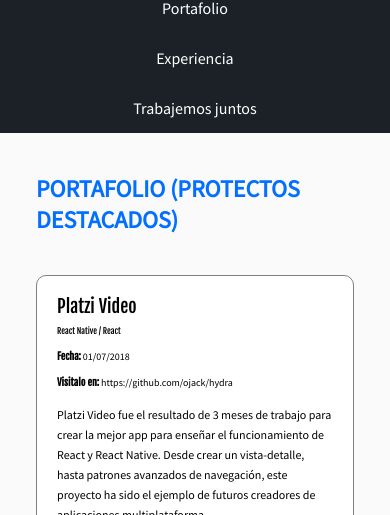
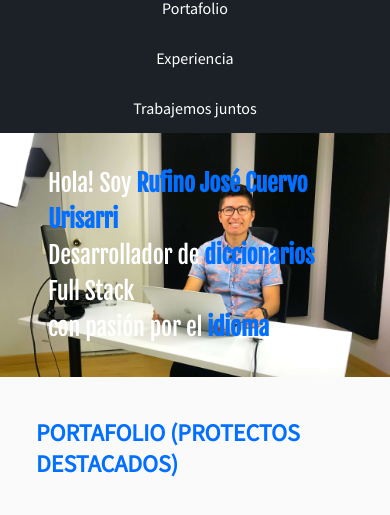
Before and after one commit to Conit0/desarrolloWeb, a plain HTML site: page index.html in a window 390 px wide. Shown: the part 71-586 px from the top of the page. Drawn offline with Linux system fonts and the light colour scheme.

Commit message:
Ajustando nuestra sección principal

```diff
--- a/css/estilos.css
+++ b/css/estilos.css
@@ -323,10 +323,47 @@ figure {
   .wrapper {
     padding: 0 1em;
   }
+
+  .hero {
+    height: auto;
+    position: relative;
+    overflow: hidden;
+    padding: 2em;
+  }
+  .hero-image {
+    position: absolute;
+    z-index: 1;
+    left: 0;
+    right: 0;
+    top: 0;
+    bottom: 0;
+    width: 100%;
+  }
+  h1 {
+    font-size: 2em;
+    z-index: 2;
+  }
 }
 
 /* Un pixel más abajo del Ipad */
 @media screen and (max-width: 767px) {
+  .hero {
+    height: auto;
+    position: relative;
+  }
+  .hero-image {
+    position: absolute;
+    z-index: 1;
+    left: 0;
+    right: 0;
+    top: 0;
+    bottom: 0;
+  }
+  h1 {
+    font-size: 2em;
+    z-index: 2;
+  }
+
   .header {
     display: block;
     height: auto;
@@ -385,6 +422,9 @@ figure {
 }
 
 @media screen and (max-width: 480px) {
+  h1 {
+    font-size: 1.5em;
+  }
   .project-details{
     font-size: 12px;
   }
@@ -415,5 +455,10 @@ figure {
 }
 
 @media screen and (max-width: 320px) {
-
+  h1 {
+    font-size: 1.2em;
+  }
+  .hero {
+    padding: 2em 1em;
+  }
 }
--- a/index.html
+++ b/index.html
@@ -41,7 +41,7 @@
       </nav>
     </div>
   </header>
-  <!-- <section class="hero">
+  <section class="hero">
     <div class="wrapper">
       <h1>
         Hola! Soy <strong>Rufino José Cuervo Urisarri</strong> <br /> Desarrollador de <strong>diccionarios</strong>
@@ -51,7 +51,7 @@
       </h1>
       <img class="hero-image" src="img/hero.jpg" alt="Imagen principal del sitio" width="500">
     </div>
-  </section> -->
+  </section>
   <section id="portafolio" class="portfolio">
     <div class="wrapper">
       <h2>Portafolio (Protectos destacados)</h2>
```
Also changed, not shown: 1 other file.
